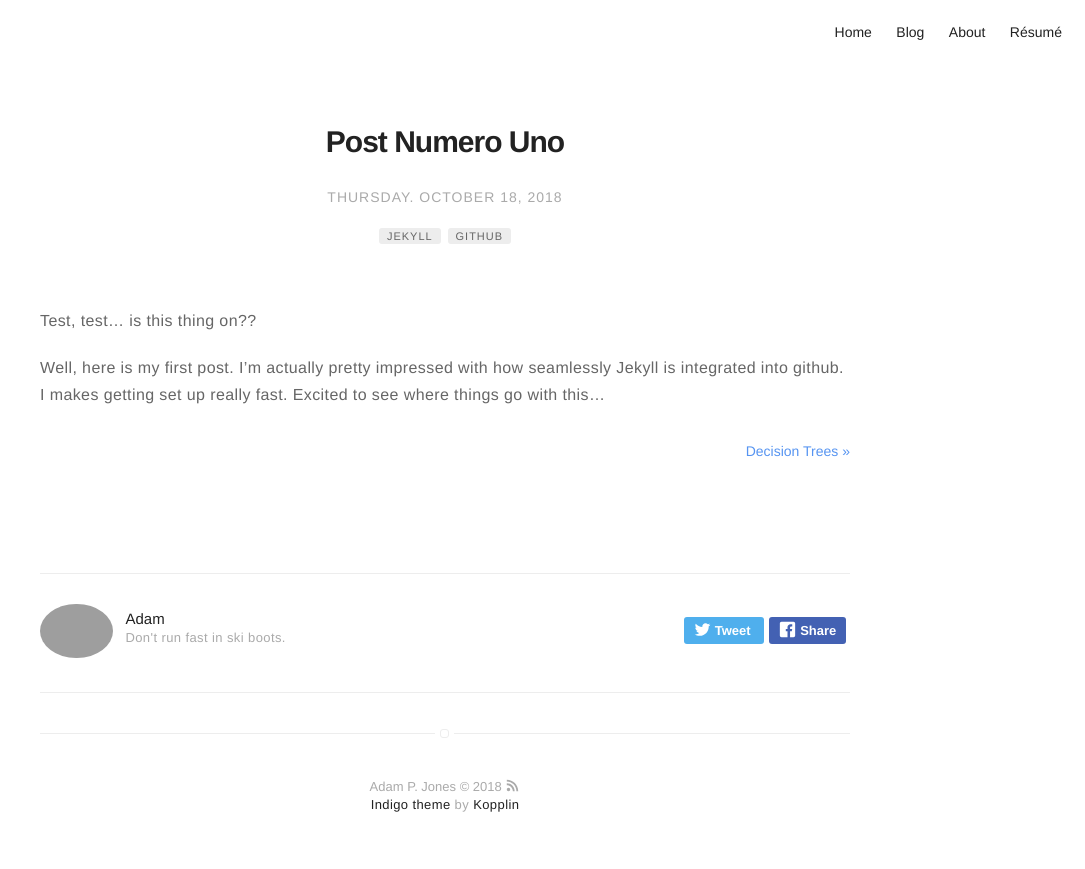
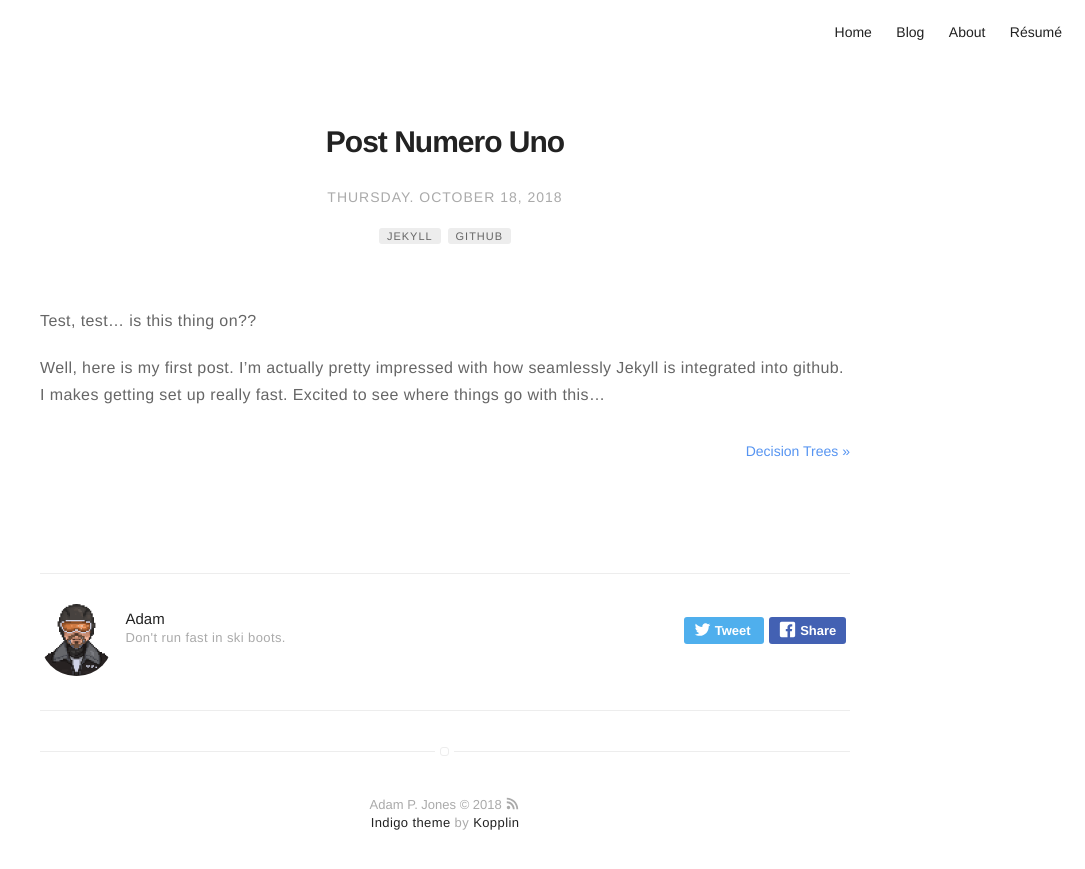
Before and after one commit to meccaLeccaHi/meccaLeccaHi.github.io, a Jekyll site: the page built from _posts/2018-10-18-first-post.md, in a window 1280 px wide. Shown: the top 869 px of the page, without its empty margins (195-1280 px from the left). Built offline with Jekyll 4.4.1, drawn with Linux system fonts in a browser that asks for light colours.

Commit message:
updated bio image to sweet pixel art

```diff
--- a/_config.yml
+++ b/_config.yml
@@ -42,7 +42,7 @@ authors:
         name: Adam
         bio: Don't run fast in ski boots.
         external-image: false
-        picture: assets/images/adam7.jpg
+        picture: assets/images/adam7.png
         linkedin: adam-p-jones
 
 # do you want a larger site? change the option below
```
